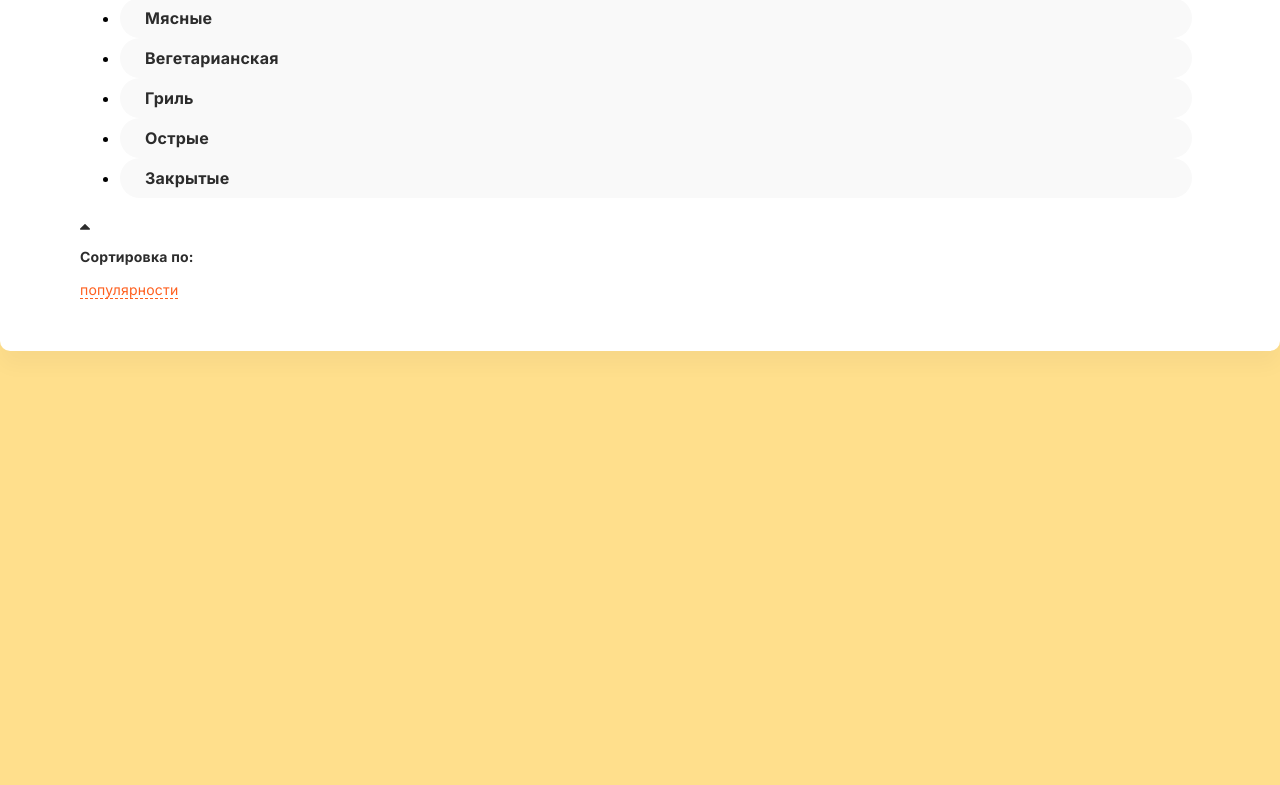
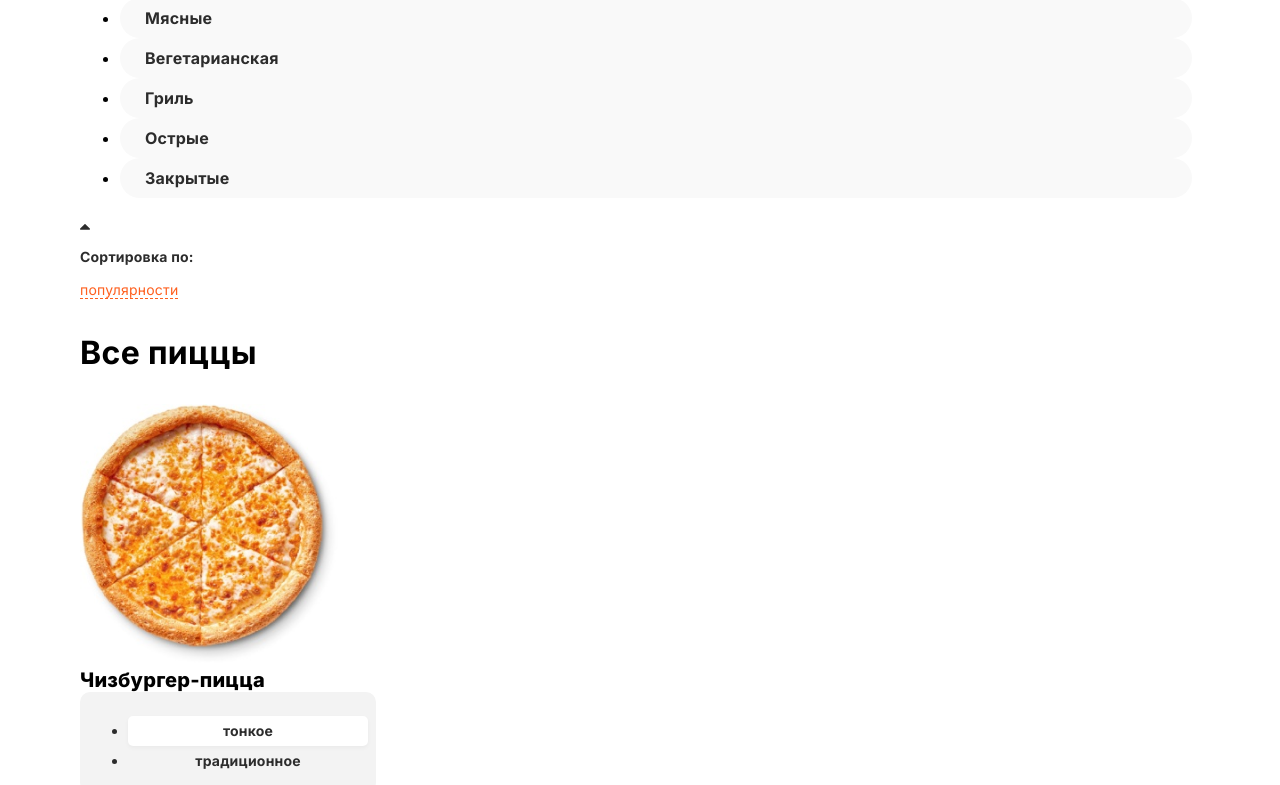
Before and after one commit to TimofeyBoyko/react-pizza, a React (Create React App) app in the folder client/: page / in a window 1280 px wide. Shown: the part 312-1097 px from the top of the page. Before the commit the page ends 800 px from the top, so only its background shows below. Built offline with nearby package versions, Linux system fonts and the light colour scheme.

Commit message:
create cards layout

```diff
--- /dev/null
+++ b/client/src/components/Cards/Card/Card.module.scss
@@ -0,0 +1,62 @@
+.card {
+  width: 280px;
+  height: 460px;
+
+  .buttons {
+    width: 280px;
+    height: 85px;
+    background: #f3f3f3;
+    border-radius: 10px;
+    padding: 8px;
+
+    li {
+      width: 100%;
+      font-weight: bold;
+      font-size: 14px;
+      line-height: 30px;
+      text-align: center;
+      letter-spacing: 0.015em;
+      color: #2c2c2c;
+      cursor: pointer;
+      &.active {
+        background: #ffffff;
+        box-shadow: 0px 2px 4px rgba(0, 0, 0, 0.04);
+        border-radius: 5px;
+      }
+    }
+  }
+
+  span {
+    font-style: normal;
+    font-weight: 800;
+    font-size: 20px;
+    line-height: 24px;
+    text-align: center;
+    letter-spacing: 0.01em;
+  }
+
+  b {
+    font-style: normal;
+    font-weight: bold;
+    font-size: 22px;
+    line-height: 27px;
+    letter-spacing: 0.015em;
+  }
+
+  .addButton {
+    margin-left: 7px;
+    height: 40px;
+    background: #ffffff;
+    border: 1px solid #eb5a1e;
+    box-sizing: border-box;
+    border-radius: 30px;
+
+    p {
+      font-style: normal;
+      font-weight: bold;
+      font-size: 16px;
+      line-height: 19px;
+      color: #eb5a1e;
+    }
+  }
+}
--- /dev/null
+++ b/client/src/components/Cards/Card/index.jsx
@@ -0,0 +1,28 @@
+import styles from './Card.module.scss';
+
+export const Card = () => {
+  return (
+    <div className={`${styles.card} d-flex flex-column mt-5 align-center`}>
+      <img width={260} height={260} src="/img/pizza/1.png" alt="pizza" />
+      <span className="mt-10">Чизбургер-пицца</span>
+      <div className={`${styles.buttons} mt-20`}>
+        <ul className="d-flex flex-wrapp">
+          <li className={styles.active}>тонкое</li>
+          <li>традиционное</li>
+        </ul>
+        <ul className="d-flex flex-wrapp mt-10">
+          <li className={styles.active}>26 см.</li>
+          <li>30 см.</li>
+          <li>40 см.</li>
+        </ul>
+      </div>
+      <div className={`w100p d-flex justify-between mt-20 align-center`}>
+        <b>от 395 р.</b>
+        <div className={`${styles.addButton} d-flex align-center`}>
+          <img className="ml-20" width={12} heigth={12} src="/img/vector.svg" alt="plus" />
+          <p className="mr-20 ml-10">Добавить</p>
+        </div>
+      </div>
+    </div>
+  );
+};
--- /dev/null
+++ b/client/src/components/Cards/Cards.module.scss
@@ -0,0 +1,9 @@
+.content {
+  p {
+    font-style: normal;
+    font-weight: bold;
+    font-size: 32px;
+    line-height: 39px;
+    letter-spacing: 0.01em;
+  }
+}
--- /dev/null
+++ b/client/src/components/Cards/index.jsx
@@ -0,0 +1,20 @@
+import { Card } from './Card';
+import styles from './Cards.module.scss';
+
+export const Cards = () => {
+  return (
+    <div className={`${styles.content} d-flex flex-column`}>
+      <p className={`${styles.title} mt-30`}>Все пиццы</p>
+      <div className="d-flex flex-wrap justify-between">
+        <Card />
+        <Card />
+        <Card />
+        <Card />
+        <Card />
+        <Card />
+        <Card />
+        <Card />
+      </div>
+    </div>
+  );
+};
--- a/client/src/components/Header/Header.module.scss
+++ b/client/src/components/Header/Header.module.scss
@@ -33,6 +33,7 @@
     height: 50px;
     background: #fe5f1e;
     border-radius: 30px;
+    cursor: pointer;
 
     p {
       font-style: normal;
--- a/client/src/pages/Home.jsx
+++ b/client/src/pages/Home.jsx
@@ -1,9 +1,11 @@
+import { Cards } from '../components/Cards';
 import { Filterbar } from '../components/Filterbar';
 
 export const Home = () => {
   return (
-    <div>
+    <>
       <Filterbar />
-    </div>
+      <Cards />
+    </>
   );
 };
```
Also changed, not shown: client/public/img/Vector.svg (added).
